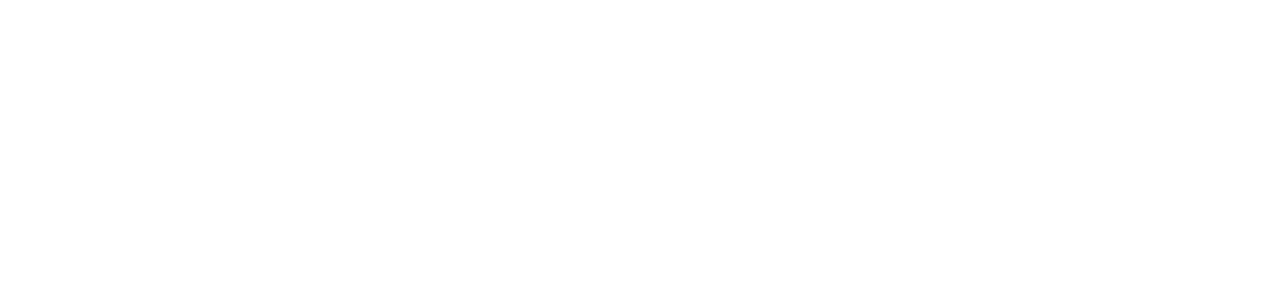
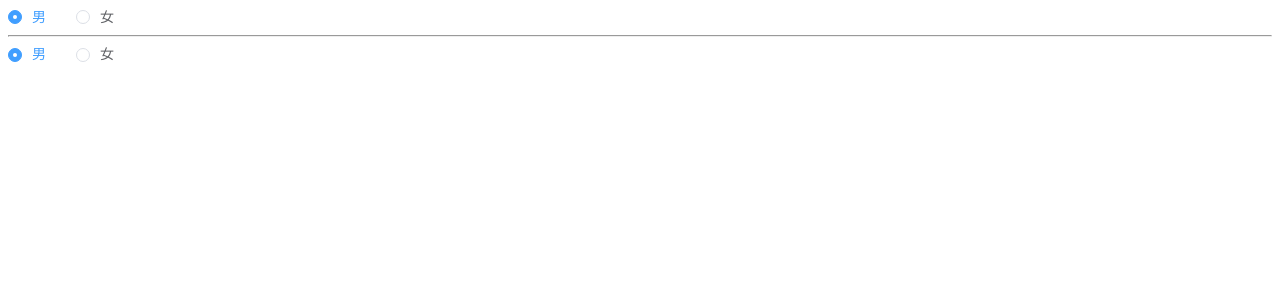
Before and after one commit to yoloke/baucd-ui, a Vue app: page / in a window 1280 px wide. Shown: the top 300 px of the page. Built offline with nearby package versions, Linux system fonts and the light colour scheme.

Commit message:
完成Radio、RadioGroup组件封装

```diff
--- a/src/App.vue
+++ b/src/App.vue
@@ -1,5 +1,6 @@
 <template>
-  <!-- <one-button @click="aa" round>点我弹出对话框</one-button>
+  <!--
+  <one-button @click="aa" round>点我弹出对话框</one-button>
   <one-dialog v-model="isVisible">
     <template v-slot:title>
       <h3>我是标题</h3>
@@ -12,15 +13,28 @@
       <one-button type="primary" @click="switchDialog">确定</one-button>
     </template>
   </one-dialog>
-  <hr /> -->
+  -->
 
-  <!-- <one-input v-model="username" ></one-input>
+  <!--
+  <one-input v-model="username" ></one-input>
   <one-input v-model="username" clearable></one-input>
-  <one-input v-model="username" type="password" showPassword></one-input> -->
-  <!--<one-input :modelValue="username" @update:modelValue="username=$event"></one-input>-->
-  <!-- <one-switch v-model="active" activeColor="green" inactiveColor="red" :name='username' ></one-switch>
-  <one-switch v-model="active" :name='username' ></one-switch> -->
-  <div></div>
+  <one-input v-model="username" type="password" showPassword></one-input>
+  <one-input :modelValue="username" @update:modelValue="username=$event"></one-input>
+  -->
+  <!--
+    <one-switch v-model="active" activeColor="green" inactiveColor="red" :name='username' ></one-switch>
+    <one-switch v-model="active" :name='username' ></one-switch>
+  -->
+
+  <one-radio label="0" v-model="gender">男</one-radio>
+  <one-radio label="1" v-model="gender">女</one-radio>
+
+  <div></div><hr>
+
+  <one-radio-group v-model="gender">
+    <one-radio label="0">男</one-radio>
+    <one-radio label="1">女</one-radio>
+  </one-radio-group>
 </template>
 
 <script>
@@ -29,8 +43,9 @@
   data() {
     return {
       isVisible: false,
-      username: "我是打算代组件",
-      active:false
+      username: "我是组件",
+      active: false,
+      gender:'0'
     };
   },
   methods: {
--- a/src/components/OneInput.vue
+++ b/src/components/Input.vue
@@ -31,7 +31,7 @@
 </template>
 <script>
 export default {
-  name: "oneInput",
+  name: "OneInput",
   components: {},
   props: {
     placeholder: {
--- /dev/null
+++ b/src/components/Radio.vue
@@ -0,0 +1,147 @@
+<template>
+  <label class="one-radio" :class="{ 'is-checked': label == model }">
+    <span class="one-radio_input">
+      <!-- 模拟radio选框 小圆圈 -->
+      <span class="one-radio_inner"></span>
+      <!-- 隐藏radio选框 -->
+      <input
+        type="radio"
+        class="one-radio_original"
+        :value="label"
+        :name="name"
+        v-model="model"
+      />
+    </span>
+    <span class="one-radio_label"
+      ><slot>
+        {{ label }}
+      </slot></span
+    >
+  </label>
+</template>
+<script>
+export default {
+  name: "OneRadio",
+  props: {
+    label: {
+      type: [String, Number, Boolean],
+      default: "",
+    },
+    modelValue: {
+      type: [String, Number, Boolean],
+      default: "",
+    },
+    name: {
+      type: String,
+      default: "",
+    },
+  },
+  methods: {
+    // changeModelValue(e) {
+    //   this.$emit("update:modelValue", e.target.value);
+    // },
+  },
+  computed: {
+    //计算单选框的值
+    model: {
+      get() {
+        return this.isGroup ? this.RadioGroup.modelValue : this.modelValue
+      },
+      set(value) {
+        console.log('value',value);
+        // 触发父组件的input事件
+        this.isGroup ? this.RadioGroup.$emit('update:modelValue', value) : this.$emit('update:modelValue', value)
+      },
+    },
+     // 用于判断radio是否被radioGroup包裹
+    isGroup() {
+      return !!this.RadioGroup
+    }
+  },
+  //接收参数
+  inject: {
+    RadioGroup: {
+      default: "",
+    },
+  },
+};
+</script>
+<style lang="scss" scoped>
+.one-radio {
+  color: #606266;
+  font-weight: 500;
+  line-height: 1;
+  position: relative;
+  cursor: pointer;
+  display: inline-block;
+  white-space: nowrap;
+  outline: none;
+  font-size: 14px;
+  margin-right: 30px;
+  -moz-user-select: none;
+  -webkit-user-select: none;
+  -moz-user-select: none;
+  .one-radio_input {
+    white-space: nowrap;
+    cursor: pointer;
+    outline: none;
+    display: inline-block;
+    line-height: 1;
+    position: relative;
+    vertical-align: middle;
+    .one-radio_inner {
+      border: 1px solid #dcdfe6;
+      border-radius: 100%;
+      width: 14px;
+      height: 14px;
+      background-color: #fff;
+      position: relative;
+      cursor: pointer;
+      display: inline-block;
+      box-sizing: border-box;
+      &:after {
+        width: 4px;
+        height: 4px;
+        border-radius: 100%;
+        background-color: #fff;
+        content: "";
+        position: absolute;
+        left: 50%;
+        top: 50%;
+        transform: translate(-50%, -50%) scale(0);
+        transition: transform 0.15s ease-in;
+      }
+    }
+    .one-radio_original {
+      opacity: 0;
+      outline: none;
+      position: absolute;
+      z-index: -1;
+      top: 0;
+      left: 0px;
+      right: 0;
+      bottom: 0;
+      margin: 0;
+    }
+  }
+  .one-radio_label {
+    font-size: 14px;
+    padding-left: 10px;
+  }
+}
+// 选中的样式
+.one-radio.is-checked {
+  .one-radio_input {
+    .one-radio_inner {
+      border-color: #409eff;
+      background-color: #409eff;
+      &:after {
+        transform: translate(-50%, -50%) scale(1);
+      }
+    }
+  }
+  .one-radio_label {
+    color: #409eff;
+  }
+}
+</style>
--- /dev/null
+++ b/src/components/RadioGroup.vue
@@ -0,0 +1,24 @@
+<template>
+  <div class="one-radio-group">
+    <slot></slot>
+  </div>
+</template>
+<script>
+export default {
+  name: 'OneRadioGroup',
+  provide () {
+    return {
+      RadioGroup: this
+    }
+  },
+  props: {
+    // 组件接收到了value值，我们需要触发这个组件的input事件
+    // provide 与 inject  用来做祖孙之间得组件通讯
+    modelValue: null
+  }
+}
+</script>
+
+<style lang="scss" scoped>
+
+</style>
```
Also changed, not shown: src/main.js (+8 -4 lines), src/components/Button.vue (renamed from src/components/OneButton.vue), src/components/Dialog.vue (renamed from src/components/OneDialog.vue), src/components/Switch.vue (renamed from src/components/OneSwitch.vue).
